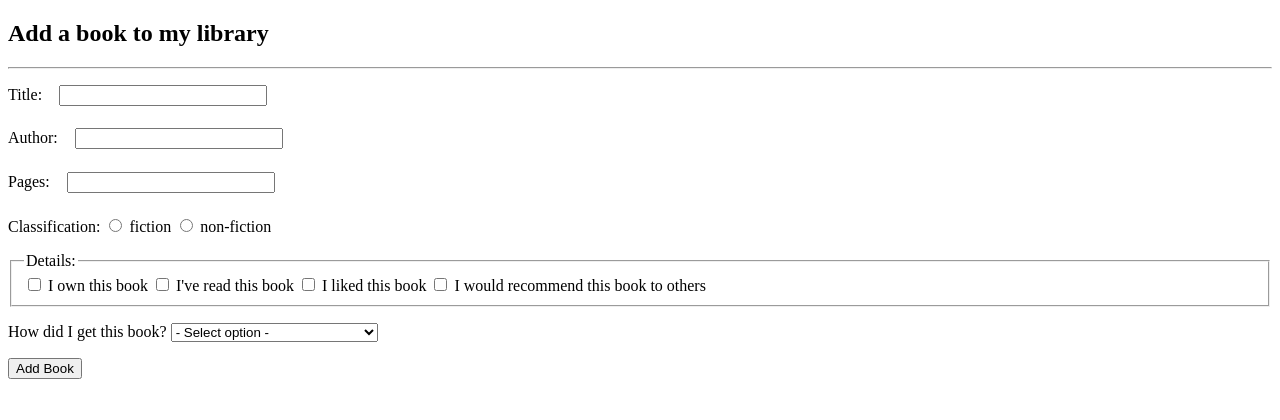
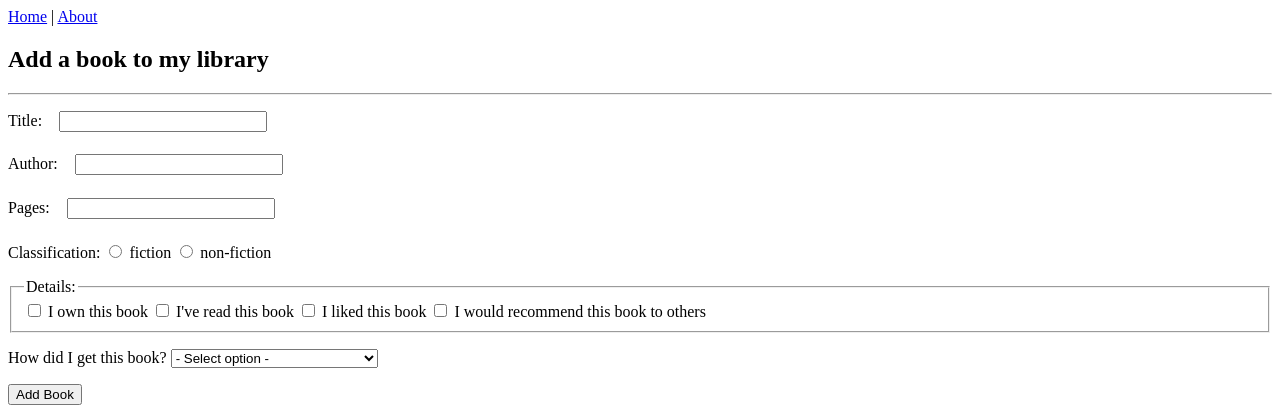
Before and after one commit to anguyen0102/Pair_Programming, a Flask app: page / in a window 1280 px wide. Shown: the top 420 px of the page. Run offline with Flask 3, Linux system fonts and the light colour scheme.

Commit message:
initial commit

```diff
--- a/templates/base.html
+++ b/templates/base.html
@@ -14,6 +14,8 @@
   </head>
 
   <body>
+    <nav><a href = "/">Home</a> | <a href="about"> About</a></nav>
+
     <div class="container">{% block body %}xx {% endblock %}</div>
         {% with messages = get_flashed_messages(with_categories=true) %}
         {% if messages %}
```
